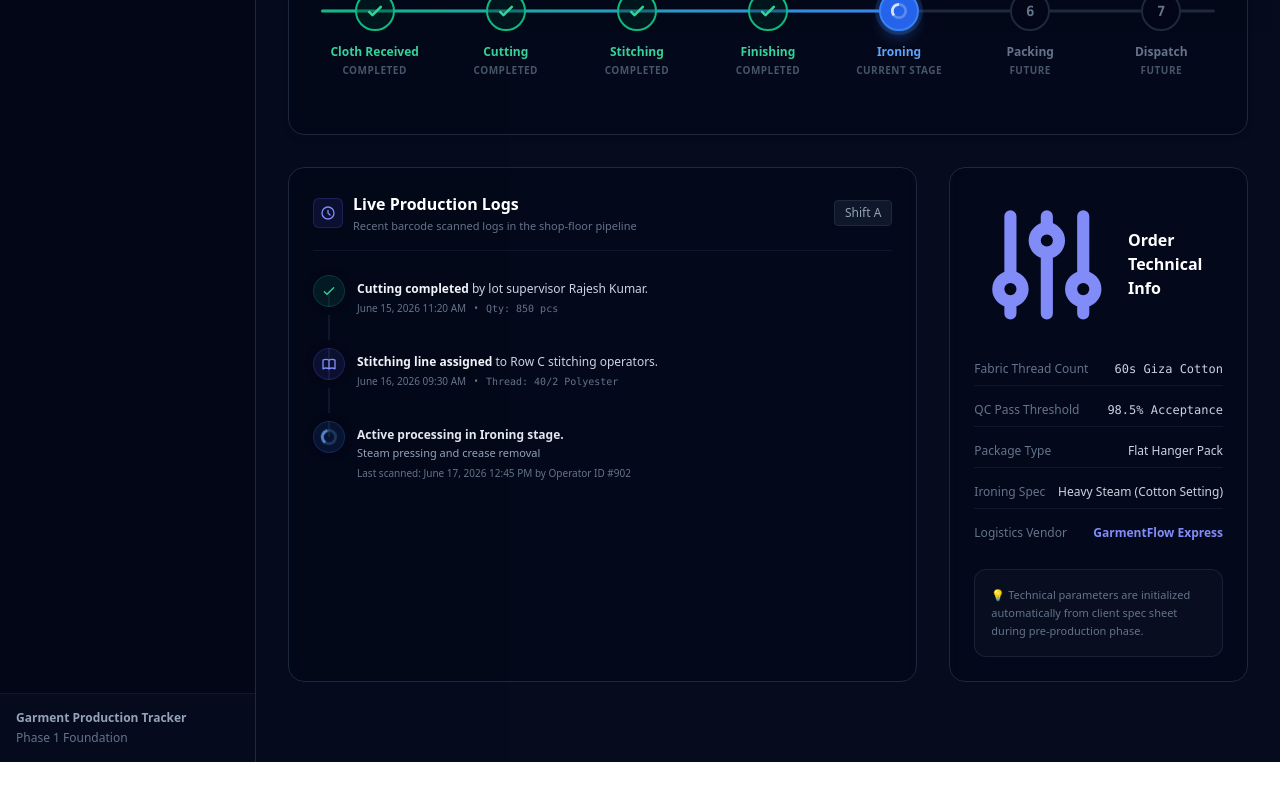
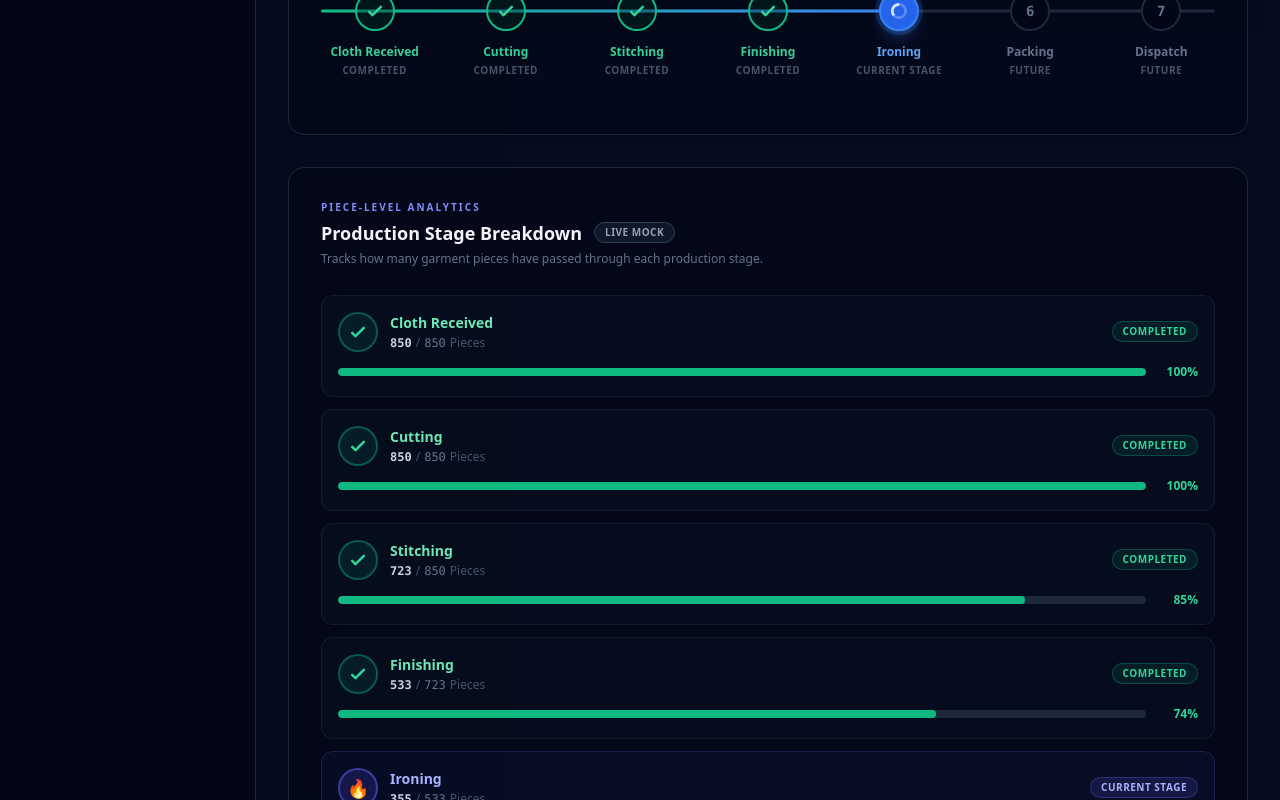
Before and after one commit to AvniMalik03/GarmentFlow, a Next.js app: page /orders/fabindia-export in a window 1280 px wide. Shown: the part 2000-2800 px from the top of the page. Before the commit the page ends 2762 px from the top, so only its background shows below. Built offline with nearby package versions, Linux system fonts and the light colour scheme.

Commit message:
feat: add stage-wise production breakdown to order details

```diff
--- a/app/orders/[id]/page.tsx
+++ b/app/orders/[id]/page.tsx
@@ -827,6 +827,9 @@ export default function OrderDetailsPage() {
           </div>
         </div>
 
+        {/* Production Stage Breakdown Analytics */}
+        <ProductionStageBreakdown totalQuantity={order.quantity} currentStage={currentStage} />
+
         {/* Bottom Details Tabs & Real logs mockup */}
         <div className="grid grid-cols-1 lg:grid-cols-3 gap-8">
 
@@ -981,6 +984,176 @@ export default function OrderDetailsPage() {
   );
 }
 
+// ─── Mock piece-count data per stage ──────────────────────────────────────────
+// Each entry: [completed, total] pieces. Values are illustrative and static.
+const STAGE_PIECE_DATA: Record<Stage, { icon: string; completed: number; total: number }> = {
+  cloth_received: { icon: '📦', completed: 670, total: 670 },
+  cutting:        { icon: '✂️',  completed: 670, total: 670 },
+  stitching:      { icon: '🧵', completed: 570, total: 670 },
+  finishing:      { icon: '🪡', completed: 420, total: 570 },
+  ironing:        { icon: '🔥', completed: 280, total: 420 },
+  packing:        { icon: '📦', completed: 120, total: 280 },
+  dispatch:       { icon: '🚚', completed: 50,  total: 120 },
+};
+
+function ProductionStageBreakdown({
+  totalQuantity,
+  currentStage,
+}: {
+  totalQuantity: number;
+  currentStage: Stage;
+}) {
+  const currentIndex = PIPELINE_STAGES.findIndex((s) => s.key === currentStage);
+
+  // Scale mock piece data proportionally to the real order quantity
+  const scale = totalQuantity / 670;
+
+  return (
+    <section className="rounded-2xl border border-slate-800 bg-slate-950/60 p-6 shadow-md backdrop-blur-sm md:p-8">
+      {/* Section header */}
+      <div className="mb-7 flex flex-col gap-1">
+        <p className="text-[10px] font-bold uppercase tracking-[0.2em] text-indigo-400">
+          Piece-level Analytics
+        </p>
+        <div className="flex items-center gap-3">
+          <h2 className="text-lg font-bold text-slate-100">Production Stage Breakdown</h2>
+          <span className="rounded-full border border-slate-700 bg-slate-900 px-2.5 py-0.5 text-[10px] font-bold uppercase tracking-wider text-slate-400">
+            Live Mock
+          </span>
+        </div>
+        <p className="text-xs text-slate-500">
+          Tracks how many garment pieces have passed through each production stage.
+        </p>
+      </div>
+
+      {/* Stage rows */}
+      <div className="space-y-3">
+        {PIPELINE_STAGES.map((stage, idx) => {
+          const isCompleted = idx < currentIndex;
+          const isCurrent   = idx === currentIndex;
+          const isUpcoming  = idx > currentIndex;
+
+          const raw = STAGE_PIECE_DATA[stage.key];
+          const completed = Math.round(raw.completed * scale);
+          const total     = Math.round(raw.total     * scale);
+          const pct       = total > 0 ? Math.round((completed / total) * 100) : 0;
+
+          // Badge
+          let badgeClass = '';
+          let badgeLabel = '';
+          if (isCompleted) {
+            badgeClass = 'border-emerald-500/30 bg-emerald-500/10 text-emerald-400';
+            badgeLabel = 'Completed';
+          } else if (isCurrent) {
+            badgeClass = 'border-indigo-500/30 bg-indigo-500/15 text-indigo-300';
+            badgeLabel = 'Current Stage';
+          } else {
+            badgeClass = 'border-slate-700 bg-slate-900 text-slate-500';
+            badgeLabel = 'Upcoming';
+          }
+
+          // Row highlight
+          const rowClass = isCurrent
+            ? 'border-indigo-500/20 bg-indigo-500/[0.06] hover:border-indigo-400/30'
+            : 'border-slate-800/60 bg-slate-900/30 hover:border-slate-700 hover:bg-slate-900/50';
+
+          // Progress bar colour
+          const barColor = isCompleted
+            ? 'bg-emerald-500'
+            : isCurrent
+            ? 'bg-indigo-500'
+            : 'bg-slate-600';
+
+          return (
+            <div
+              key={stage.key}
+              className={`group rounded-xl border px-4 py-4 transition-all duration-200 ${rowClass}`}
+            >
+              <div className="flex flex-col gap-3 sm:flex-row sm:items-center sm:gap-4">
+
+                {/* Left: icon + name + pieces */}
+                <div className="flex min-w-0 flex-1 items-center gap-3">
+                  {/* Icon bubble */}
+                  <div
+                    className={`flex h-10 w-10 shrink-0 items-center justify-center rounded-full border-2 text-lg transition-all duration-300 ${
+                      isCompleted
+                        ? 'border-emerald-500/40 bg-emerald-500/10'
+                        : isCurrent
+                        ? 'border-indigo-500/50 bg-indigo-600/20'
+                        : 'border-slate-700 bg-slate-900'
+                    }`}
+                    aria-hidden="true"
+                  >
+                    {isCompleted ? (
+                      <svg className="h-5 w-5 text-emerald-400" fill="none" viewBox="0 0 24 24" stroke="currentColor">
+                        <path strokeLinecap="round" strokeLinejoin="round" strokeWidth={3} d="M5 13l4 4L19 7" />
+                      </svg>
+                    ) : (
+                      <span className="leading-none">{raw.icon}</span>
+                    )}
+                  </div>
+
+                  {/* Name & piece count */}
+                  <div className="min-w-0">
+                    <p
+                      className={`text-sm font-bold ${
+                        isCompleted ? 'text-emerald-300' : isCurrent ? 'text-indigo-300' : 'text-slate-400'
+                      }`}
+                    >
+                      {stage.label}
+                    </p>
+                    <p className="mt-0.5 text-xs text-slate-500">
+                      <span className="font-mono font-semibold text-slate-300">{completed.toLocaleString()}</span>
+                      <span className="mx-1 text-slate-600">/</span>
+                      <span className="font-mono">{total.toLocaleString()}</span>
+                      <span className="ml-1 text-slate-600">Pieces</span>
+                    </p>
+                  </div>
+                </div>
+
+                {/* Right: badge */}
+                <span
+                  className={`shrink-0 self-start rounded-full border px-2.5 py-0.5 text-[10px] font-bold uppercase tracking-wider sm:self-auto ${
+                    badgeClass
+                  }`}
+                >
+                  {badgeLabel}
+                </span>
+              </div>
+
+              {/* Progress bar row */}
+              <div className="mt-3 flex items-center gap-3">
+                {/* Track */}
+                <div className="relative h-2 flex-1 overflow-hidden rounded-full bg-slate-800">
+                  <div
+                    className={`absolute left-0 top-0 h-full rounded-full transition-all duration-700 ease-out ${
+                      barColor
+                    } ${isCurrent ? 'animate-pulse' : ''}`}
+                    style={{ width: `${pct}%` }}
+                  />
+                </div>
+                {/* Percentage label */}
+                <span
+                  className={`w-10 shrink-0 text-right text-xs font-bold tabular-nums ${
+                    isCompleted ? 'text-emerald-400' : isCurrent ? 'text-indigo-400' : 'text-slate-500'
+                  }`}
+                >
+                  {pct}%
+                </span>
+              </div>
+            </div>
+          );
+        })}
+      </div>
+
+      {/* Footer note */}
+      <p className="mt-5 text-[11px] text-slate-600">
+        💡 Piece counts reflect cumulative throughput at each stage gate. Figures update as stages advance.
+      </p>
+    </section>
+  );
+}
+
 function ProductionTimeline({
   stages,
   currentStage,
```
